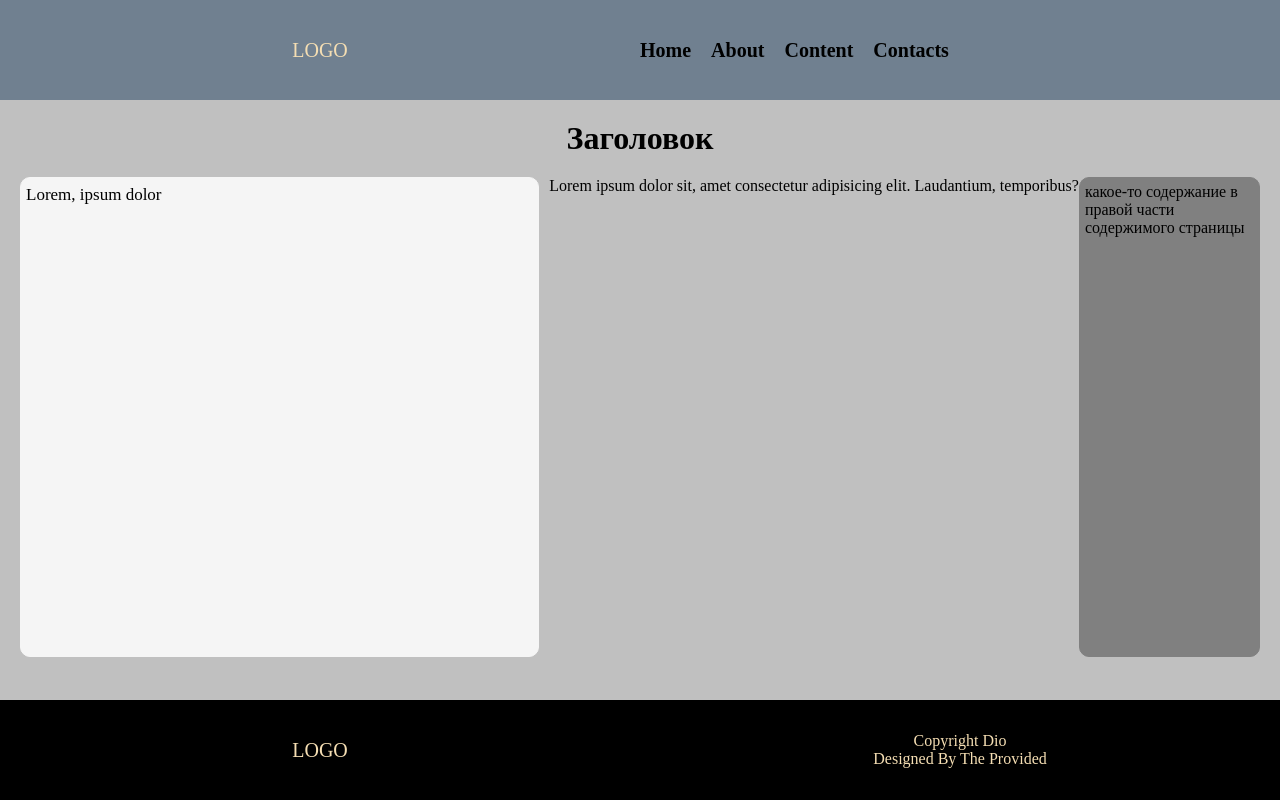
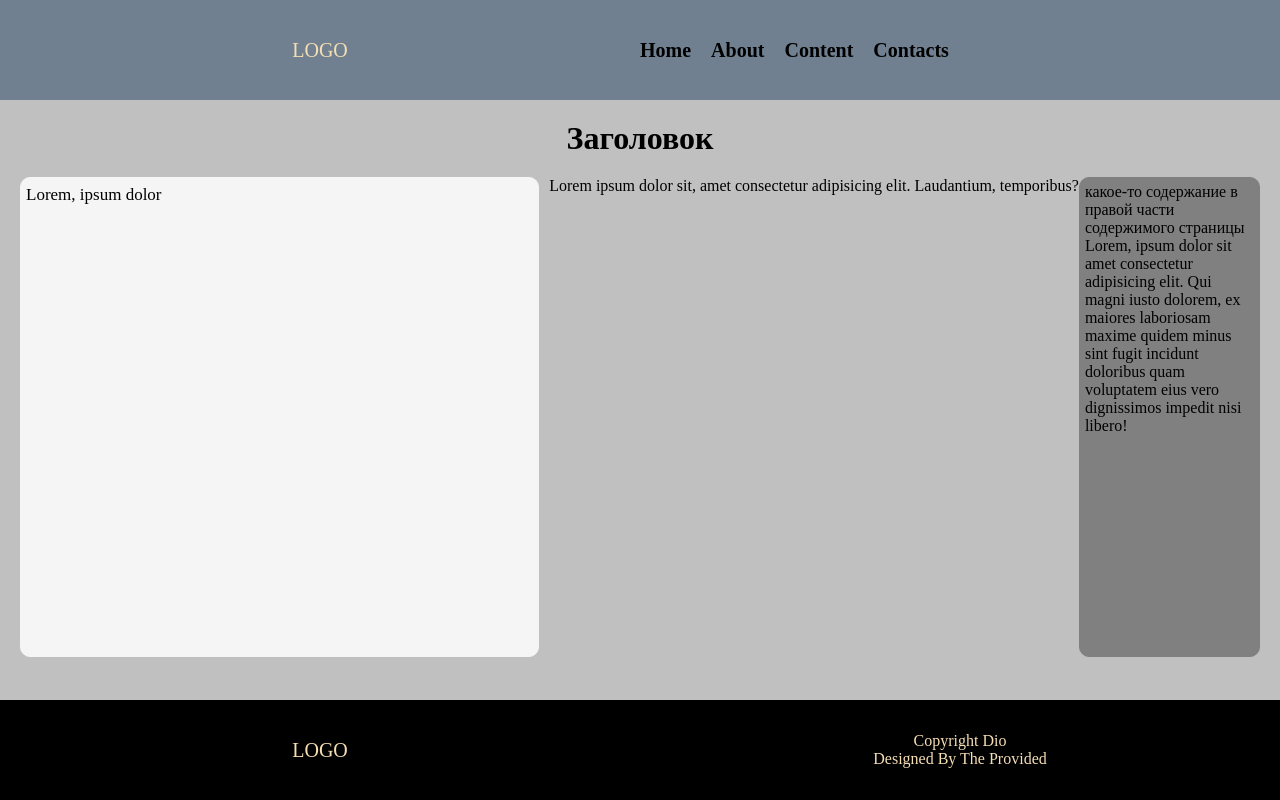
Before and after one commit to Floyd-88/git, a Vue app: page / in a window 1280 px wide. Built offline with nearby package versions, Linux system fonts and the light colour scheme.

Commit message:
new div 2

```diff
--- a/src/Components/MainElement.vue
+++ b/src/Components/MainElement.vue
@@ -8,6 +8,7 @@
       <div>Lorem ipsum dolor sit, amet consectetur adipisicing elit. Laudantium, temporibus?</div>
       <aside>
         <div>какое-то содержание в правой части содержимого страницы</div>
+        <div>Lorem, ipsum dolor sit amet consectetur adipisicing elit. Qui magni iusto dolorem, ex maiores laboriosam maxime quidem minus sint fugit incidunt doloribus quam voluptatem eius vero dignissimos impedit nisi libero!</div>
       </aside>
     </div>
   </main>
```
